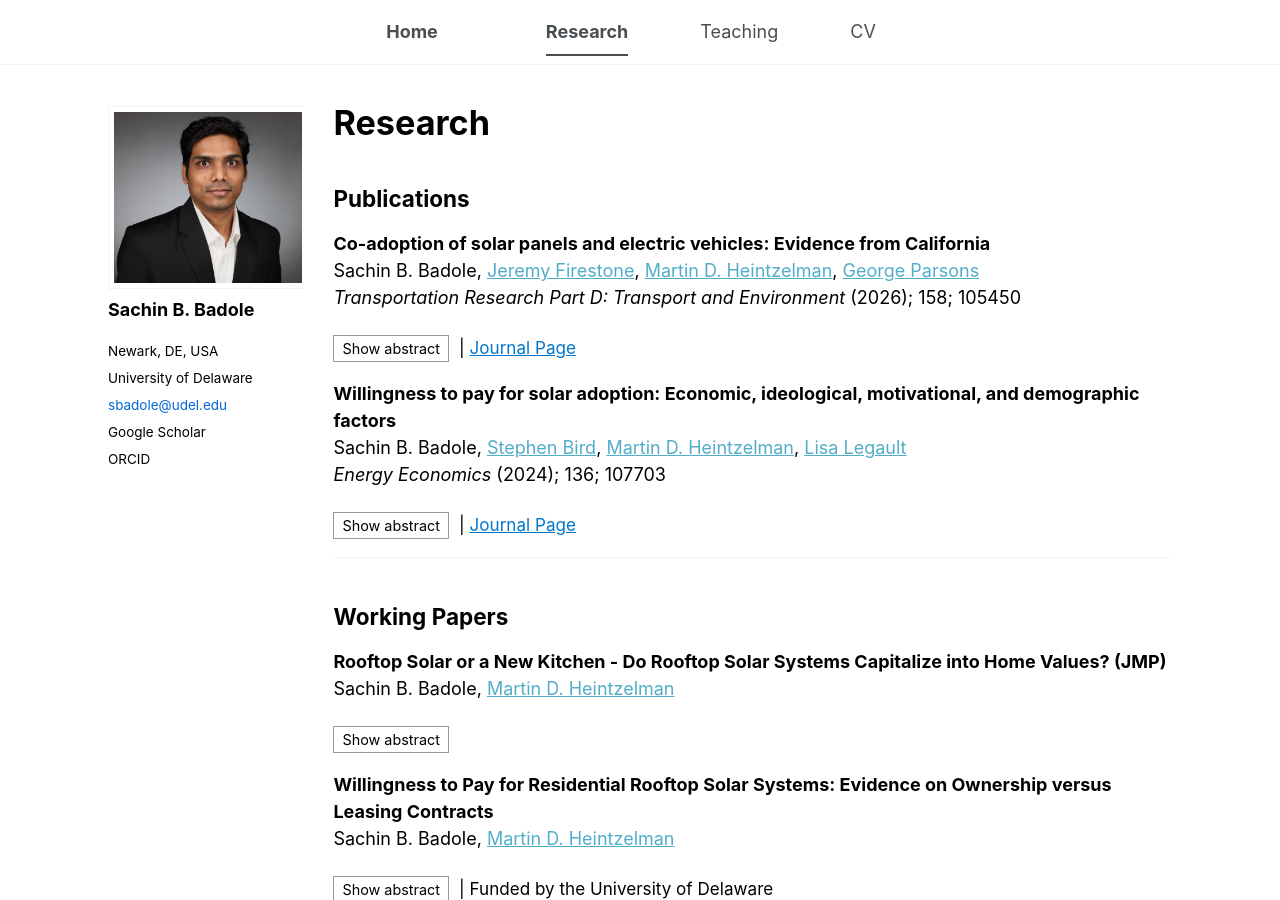
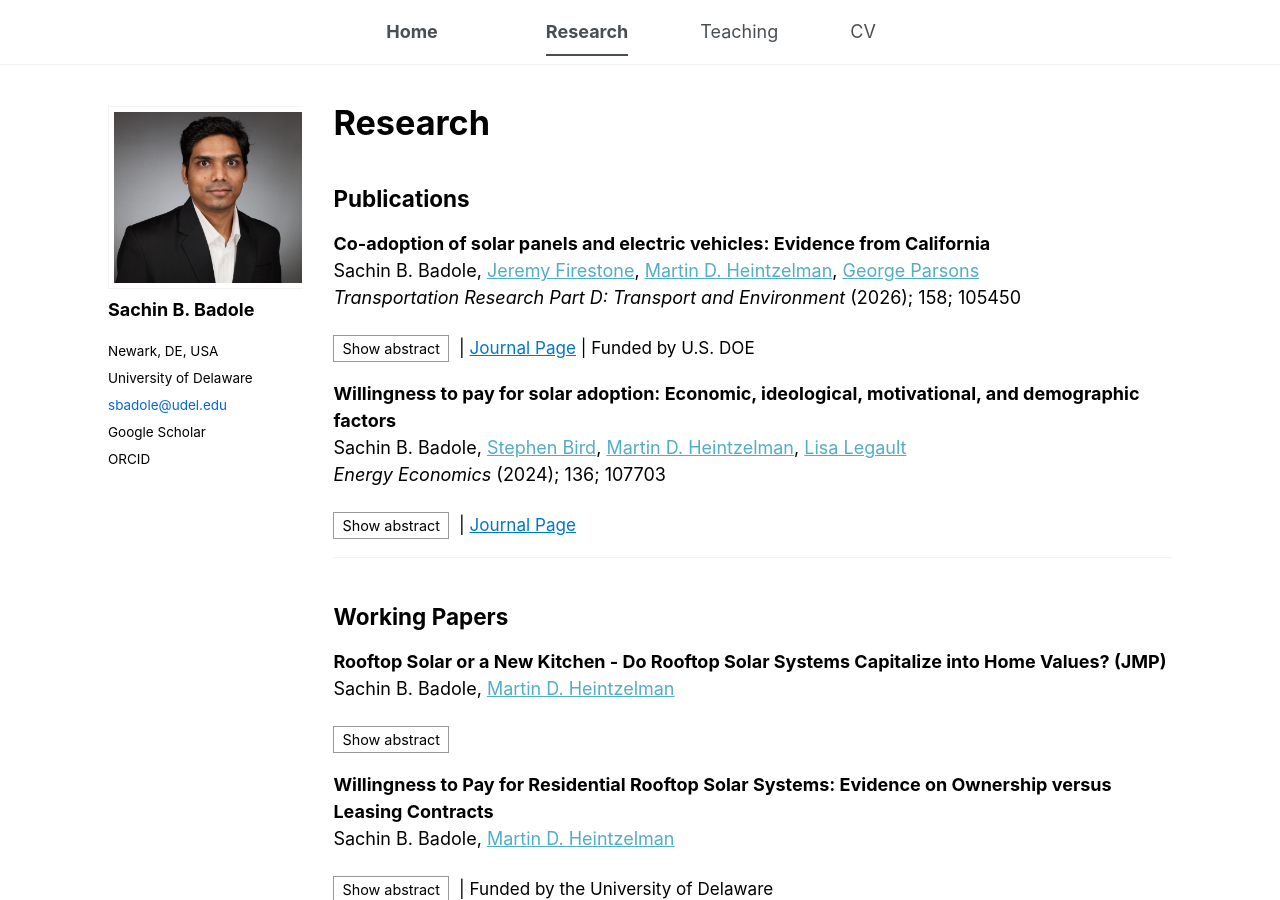
Before and after one commit to sachin-b-badole/sachin-b-badole.github.io, a Jekyll site: the page built from _pages/research.md, in a window 1280 px wide and 900 px high. Built offline with Jekyll 4.4.1, drawn with Linux system fonts in a browser that asks for light colours.

Commit message:
Update research.md

```diff
--- a/_pages/research.md
+++ b/_pages/research.md
@@ -25,6 +25,10 @@ classes: research-page
       {% endif %}
       {% if p.website %}
         | <a href="{{ p.website }}" target="_blank">Journal Page</a>
+      {% endif %}
+
+      {% if p.funding %}
+        | {{ p.funding }}
       {% endif %}
     </span>
   </summary>
```
